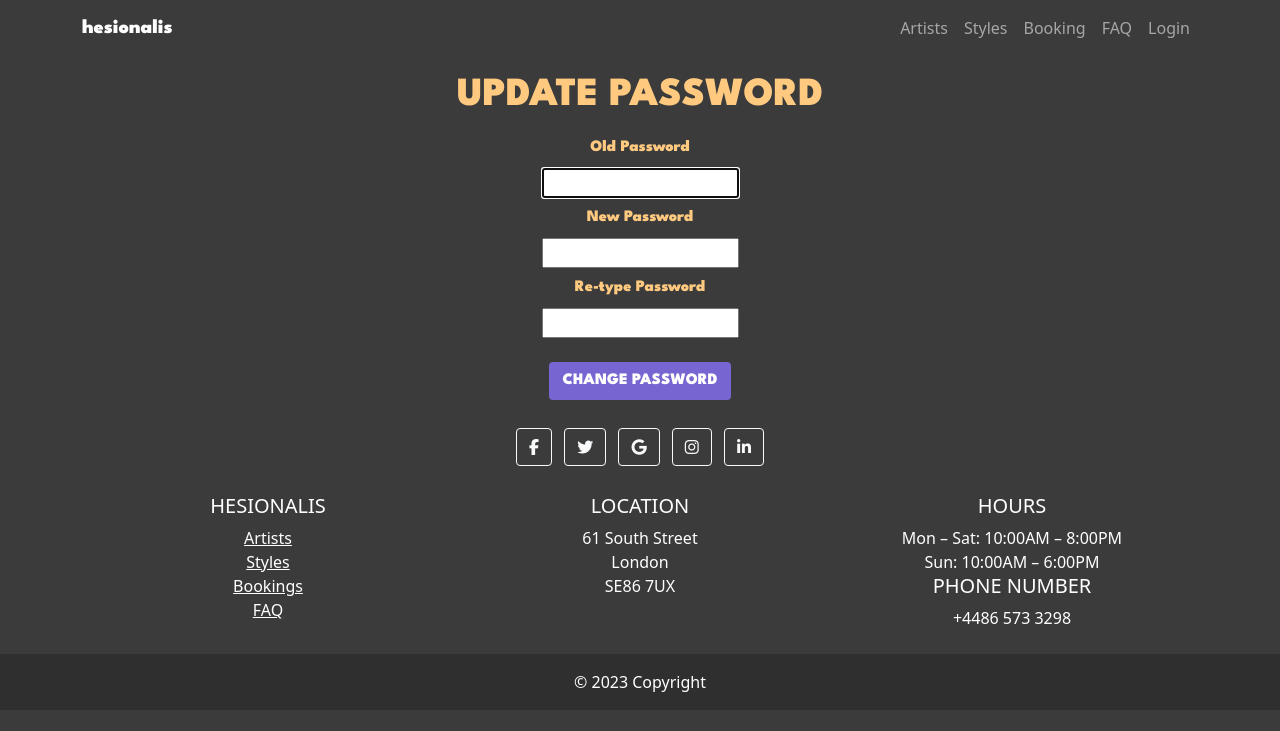
After one commit to pozhara/hesionalis-1, a Django app: page /edit_password in a window 1280 px wide. The commit adds this page. Shown: the top 731 px of the page. Run offline with Django 3.2, Linux system fonts and the light colour scheme; some libraries are stand-ins or nearby versions.

Commit message:
Add password change process

```diff
--- a/core/forms.py
+++ b/core/forms.py
@@ -154,3 +154,20 @@ class EditProfileForm(forms.ModelForm):
     class Meta:
         model = User
         fields = ['first_name', 'last_name', 'phone_number']
+
+
+class PasswordChangeForm(DefaultPasswordChangeForm):
+    def __init__(self, user, *args, **kwargs):
+        super().__init__(user, *args, **kwargs)
+        self.fields['old_password'].widget.attrs.update({
+            'autocomplete': 'off',
+            'class': 'form-input'
+        })
+        self.fields['new_password1'].widget.attrs.update({
+            'autocomplete': 'off',
+            'class': 'form-input'
+        })
+        self.fields['new_password2'].widget.attrs.update({
+            'autocomplete': 'off',
+            'class': 'form-input'
+        })
--- a/core/views.py
+++ b/core/views.py
@@ -13,7 +13,7 @@ from django.contrib.auth.mixins import LoginRequiredMixin
 from django.contrib.auth.views import LoginView
 
 from core.models import Artist, Design, Appointment
-from .forms import RegisterForm, LoginForm, EditProfileForm
+from .forms import RegisterForm, LoginForm, EditProfileForm, PasswordChangeForm
 
 faqs = [
     {
@@ -163,3 +163,37 @@ class EditProfileView(View):
             return redirect('edit_profile')
         context = {'form': form}
         return render(request, 'edit_profile.html', context)
+
+
+class PasswordChangeView(View):
+    def get(self, request):
+        user = request.user
+        if not user:
+            return redirect('login')
+        change_password = PasswordChangeForm(user)
+        context = {"change_password": change_password}
+        return render(request, 'edit_password.html', context)
+
+    def post(self, request):
+        user = request.user
+        if not user:
+            # Retrieve the user from the database
+            return redirect('login')
+        change_password = PasswordChangeForm(request.user, request.POST)
+
+        if change_password.is_valid():
+
+            user = change_password.save()
+            print(user.password)
+            user.save()
+            update_session_auth_hash(request, user)
+            messages.success(
+                request, 'Your password has been successfully updated.')
+            change_password.cleaned_data['old_password'] = None
+            # Redirect to the same page after successful password change
+            return redirect('home')
+        else:
+            messages.error(request, 'Please provide your old password and confirm the new one')
+
+        context = {"change_password": change_password}
+        return render(request, 'edit_password.html', context)
--- a/hesionalis/urls.py
+++ b/hesionalis/urls.py
@@ -17,10 +17,11 @@ from django.contrib import admin
 from django.urls import path, include
 
 from core.forms import LoginForm
-from core.views import HomeView, ArtistView, DesignsView, FAQView, RegisterView, CustomLoginView, LogoutView, EditProfileView
+from core.views import HomeView, ArtistView, DesignsView, FAQView, RegisterView, CustomLoginView, LogoutView, EditProfileView, PasswordChangeView
 
 urlpatterns = [
     path('edit_profile/', EditProfileView.as_view(), name='edit_profile'),
+    path("edit_password", PasswordChangeView.as_view(), name="edit_password"),
     path('', HomeView.as_view(), name='home'),
     path('artists/', ArtistView.as_view(), name='artists'),
     path('styles/', DesignsView.as_view(), name='styles'),
--- /dev/null
+++ b/templates/edit_password.html
@@ -0,0 +1,49 @@
+{% extends 'base.html' %}
+{% block content %}
+
+<div class="text-center font">
+    <h1 class="text-uppercase color my-3">Update Password</h1>
+    <form method="post">
+        {% csrf_token %}
+        {% if form.errors %}
+        <div class="alert alert-danger" role="alert">
+            <div id="form_errors">
+                {% for key, value in form.errors.items %}
+                <strong>{{ value }}</strong>
+                {% endfor %}
+            </div>
+        </div>
+        {% endif %}
+
+        <div class="my-2">
+            <label for="{{change_password.old_password.id_for_lable}}" class="color">Old Password</label>
+            <div class="mt-2">
+                {{ change_password.old_password }}
+            </div>
+        </div>
+
+        <div class="my-2">
+            <label for="{{change_password.new_password1.id_for_lable}}" class="color">New Password</label>
+
+            <div class="mt-2">
+                {{ change_password.new_password1 }}
+            </div>
+        </div>
+
+        <div class="my-2">
+            <label for="{{change_password.new_password2.id_for_lable}}" class="color">Re-type Password</label>
+
+            <div class="mt-2">
+                {{ change_password.new_password2 }}
+            </div>
+        </div>
+
+        <div>
+            <button type="submit" class="btn bg-btn-color btn-xl text-uppercase text-white mt-3">
+                Change Password
+            </button>
+        </div>
+    </form>
+</div>
+
+{% endblock %}
--- a/templates/edit_profile.html
+++ b/templates/edit_profile.html
@@ -24,7 +24,7 @@
 
             <button type="submit" class="btn bg-btn-color btn-xl text-uppercase text-white my-2"><span>Save
                     Changes</span></button>
-            <div><a href="#" class="btn bg-btn-color-2 btn-xl text-uppercase mt-2">Change
+            <div><a href="{% url 'edit_password' %}" class="btn bg-btn-color-2 btn-xl text-uppercase mt-2">Change
                     Password</a></div>
 
 
```
